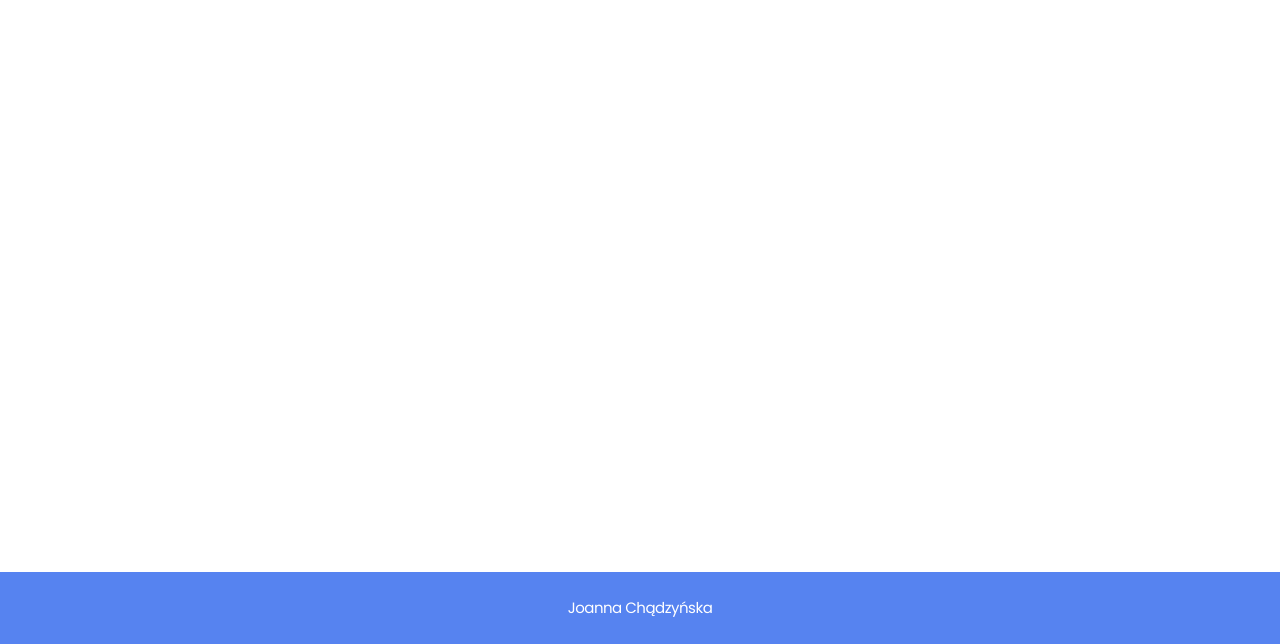
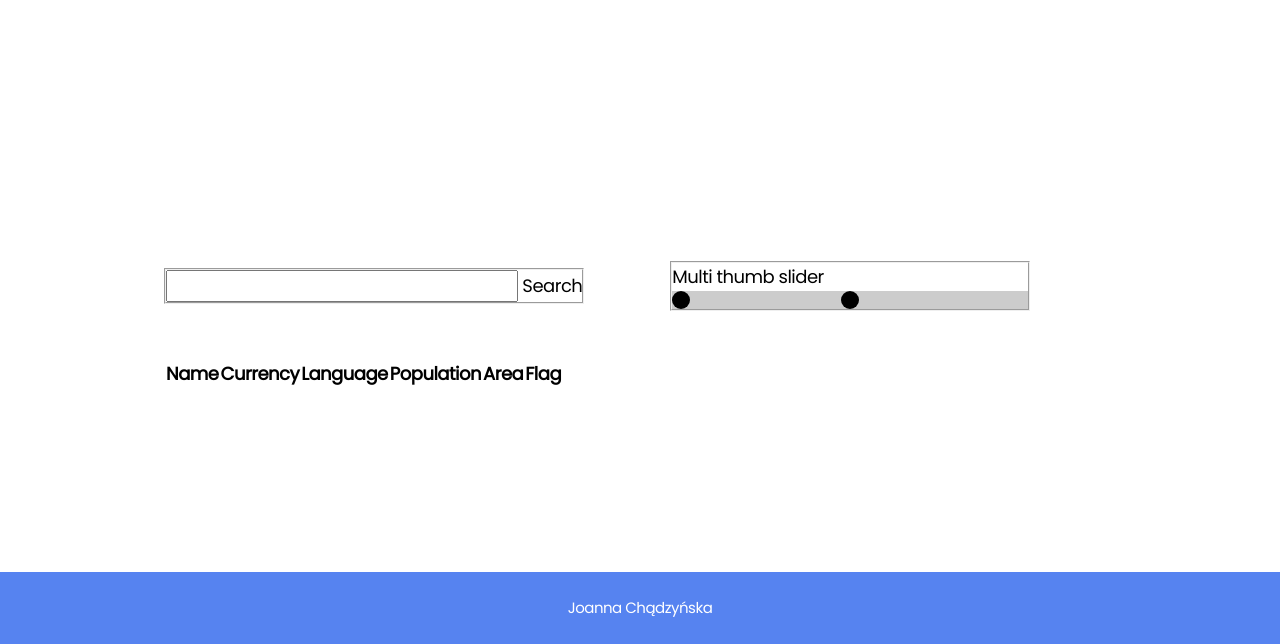
Before and after one commit to joannachadzynska/recruitment-task-countries, a website: page index.html in a window 1280 px wide. Shown: the part 156-800 px from the top of the page. Drawn offline with Linux system fonts and the light colour scheme.

Commit message:
update pages

```diff
--- a/index.html
+++ b/index.html
@@ -38,7 +38,56 @@
 		</header>
 
 		<main>
-			<div class="container"></div>
+			<div class="container">
+				<form class="filter-box">
+					<fieldset>
+						<input type="text" name="search" id="search" />
+						<label for="search">Search</label>
+					</fieldset>
+					<fieldset
+						class="slide-range"
+						role="group"
+						aria-labelledby="multi-lbl"
+					>
+						<div id="multi-lbl">Multi thumb slider</div>
+						<label class="sr-only" for="min_population">Min Population</label>
+						<input
+							type="range"
+							name="min_population"
+							id="min_population"
+							min="0"
+							value="0"
+							max="140000"
+						/>
+						<output for="min_population" class="min_population"></output>
+
+						<label class="sr-only" for="max_population">Max Population</label>
+						<input
+							type="range"
+							name="max_population"
+							id="max_population"
+							min="0"
+							max="140000"
+							step="1000"
+						/>
+						<output for="max_population" class="max_population"></output>
+					</fieldset>
+				</form>
+				<br />
+				<table id="countries-container">
+					<thead>
+						<tr>
+							<th scope="col" id="name">Name</th>
+							<th scope="col" id="currency">Currency</th>
+							<th scope="col" id="language">Language</th>
+							<th scope="col" id="population">Population</th>
+							<th scope="col" id="area">Area</th>
+							<th scope="col">Flag</th>
+						</tr>
+					</thead>
+					<tbody id="table-body"></tbody>
+				</table>
+			</div>
 		</main>
 
 		<footer>
```
Also changed, not shown: dashboard.html (+3 -1 lines).
